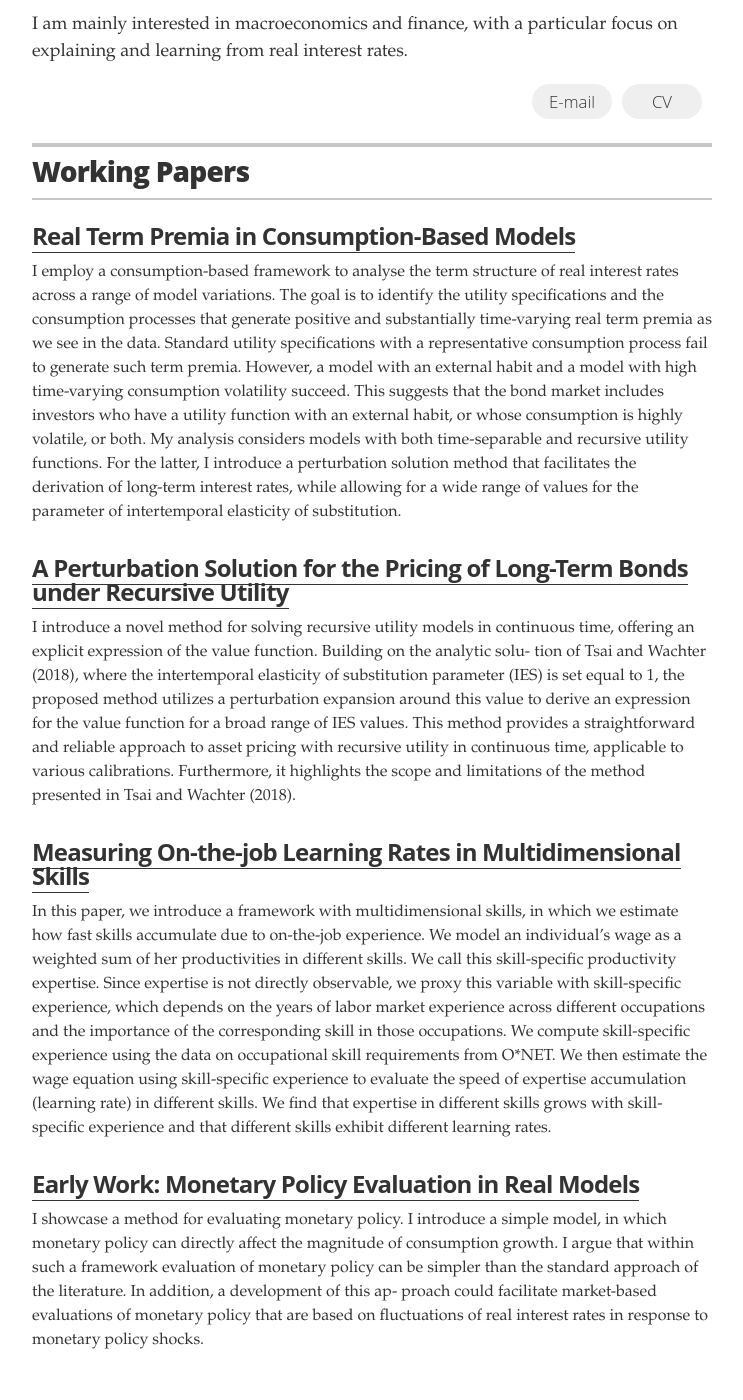
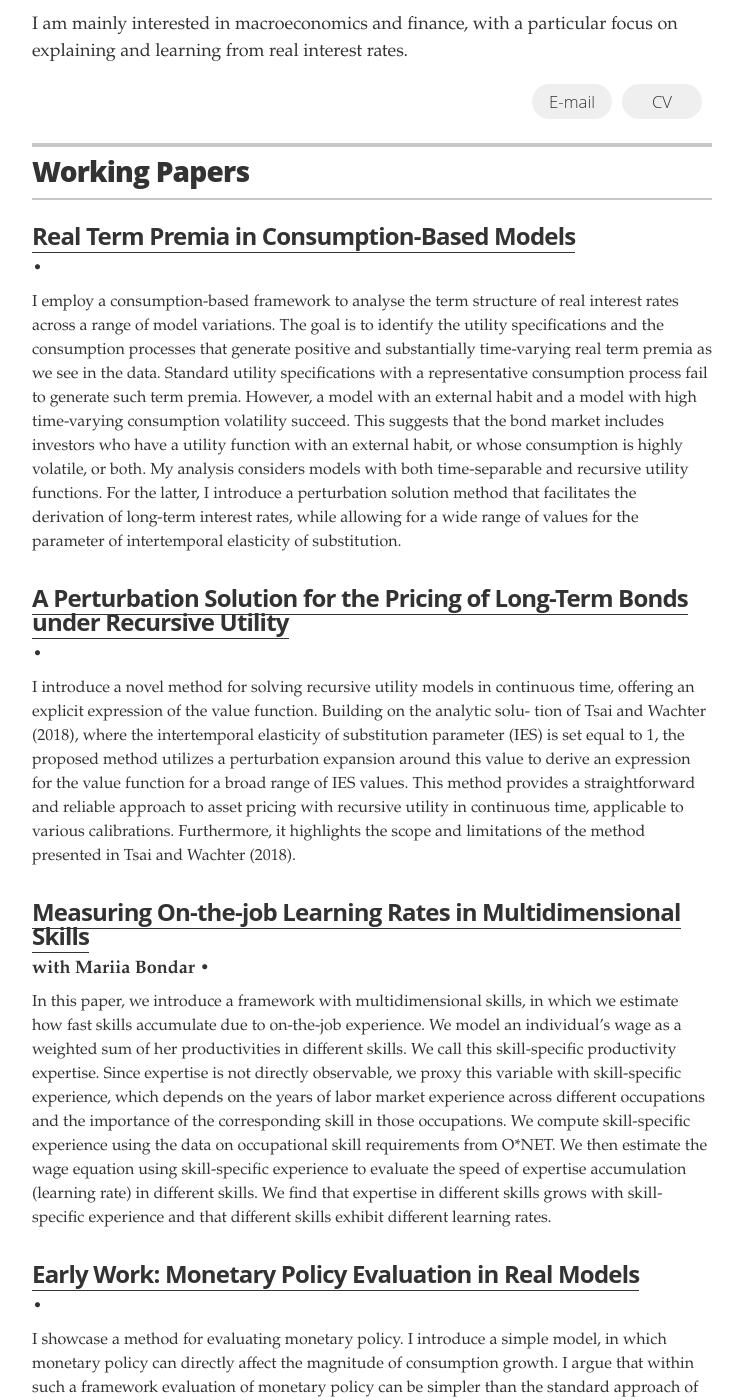
Before and after one commit to errikos-melissinos/errikos-melissinos.github.io, a Jekyll site: the page built from index.html, in a window 1280 px wide and 1400 px high, scrolled down 510 px. Shown: the whole window, without its empty margins (268-1011 px from the left). Built offline with Jekyll 4.4.1, drawn with Linux system fonts in a browser that asks for light colours.

Commit message:
Update resume.html

```diff
--- a/_layouts/resume.html
+++ b/_layouts/resume.html
@@ -120,7 +120,7 @@
         <div class="resume-item" itemscope itemtype="http://schema.org/CreativeWork">
           <meta itemprop="creator" content="{{ site.resume_name }}" itemtype="http://schema.org/Person" />
           <h3 class="resume-item-title" itemprop="name">{% if project.url %}<a href="{{ project.url }}" itemprop="url">{{ project.project }}</a>{% else %}{{ project.project }}{% endif %}</h3>
-          <!-- <h4 class="resume-item-details" itemprop="description">{{ project.role }}  &bull; {{ project.duration }}</h4> -->
+          <h4 class="resume-item-details" itemprop="description">{{ project.role }}  &bull; {{ project.duration }}</h4>
           <p class="resume-item-copy">{{ project.description }}</p>
         </div>
         {% endfor %}
```
